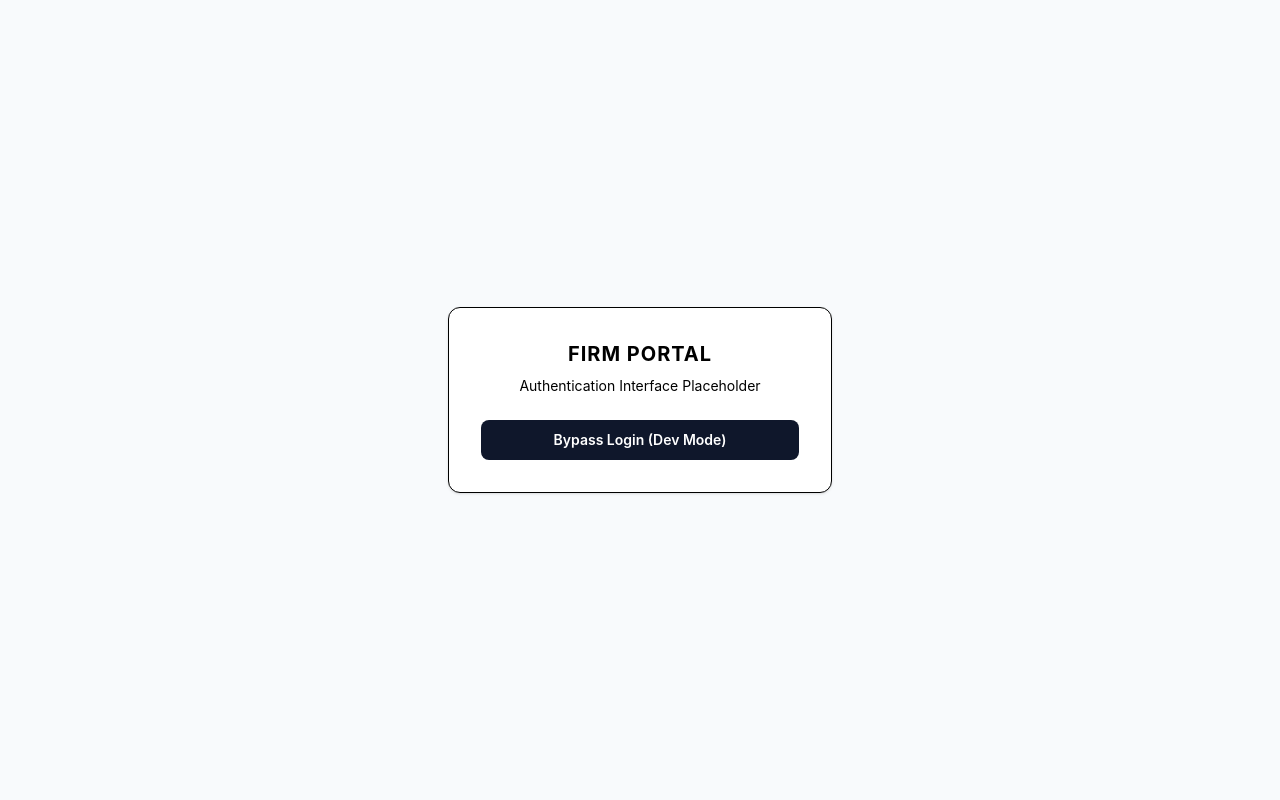
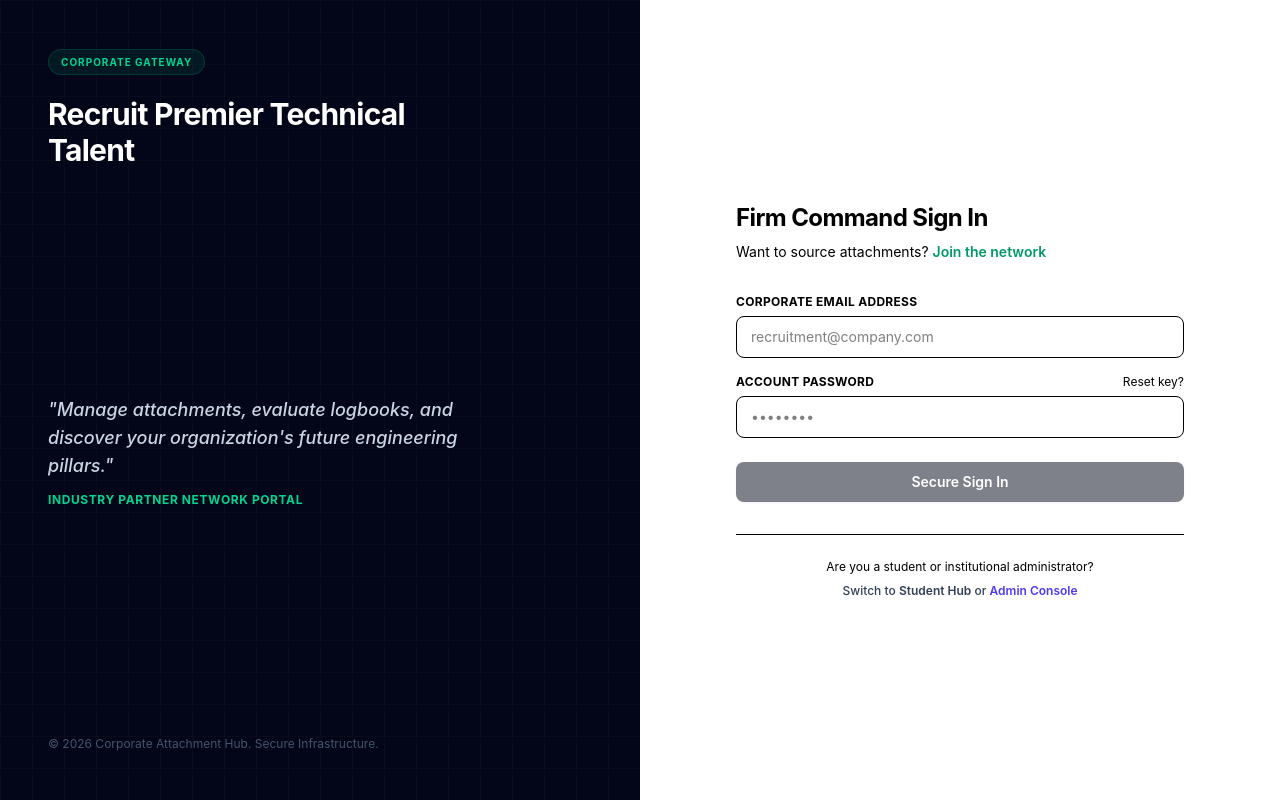
Before and after one commit to eusteve06/student_connect, a React app in the folder frontend/: page /login/firm in a window 1280 px wide. Built offline with nearby package versions, Linux system fonts and the light colour scheme; no server answers; the HTML template or start-up script is replaced by a standard one.

Commit message:
feat: implement corporate partner split-column authentication gateway

```diff
--- /dev/null
+++ b/frontend/src/features/auth/FirmAuth.jsx
@@ -0,0 +1,187 @@
+// src/features/auth/FirmAuth.jsx
+import { useState } from 'react';
+import { useNavigate } from 'react-router-dom';
+import Button from '../../components/common/Button';
+
+export default function FirmAuth() {
+  const [isRegistering, setIsRegistering] = useState(false);
+  const navigate = useNavigate();
+
+  const [formData, setFormData] = useState({
+    companyName: '',
+    industrySector: 'Technology',
+    contactPerson: '',
+    email: '',
+    password: ''
+  });
+
+  const handleInputChange = (e) => {
+    const { name, value } = e.target;
+    setFormData(prev => ({ ...prev, [name]: value }));
+  };
+
+  const handleSubmit = (e) => {
+    e.preventDefault();
+    // Auth pipeline integration goes here
+    navigate('/firm');
+  };
+
+  return (
+    <div className="flex min-h-screen bg-slate-50">
+
+      {/* LEFT COLUMN: Corporate Brand Canvas (Hidden on Mobile) */}
+      <div className="hidden lg:flex lg:w-1/2 bg-slate-950 text-white p-12 flex-col justify-between relative overflow-hidden">
+        <div className="absolute inset-0 opacity-5 bg-[linear-gradient(to_right,#808080_1px,transparent_1px),linear-gradient(to_bottom,#808080_1px,transparent_1px)] bg-[size:32px_32px]" />
+
+        <div className="relative z-10">
+          <span className="text-[10px] font-bold uppercase tracking-widest text-emerald-400 bg-emerald-500/10 px-3 py-1.5 rounded-full border border-emerald-500/20">
+            Corporate Gateway
+          </span>
+          <h1 className="text-3xl font-bold tracking-tight mt-6 max-w-md">
+            Recruit Premier Technical Talent
+          </h1>
+        </div>
+
+        <div className="relative z-10 max-w-md">
+          <blockquote className="text-lg font-medium text-slate-300 italic">
+            "Manage attachments, evaluate logbooks, and discover your organization's future engineering pillars."
+          </blockquote>
+          <p className="text-xs text-emerald-400 mt-3 font-bold uppercase tracking-wider">
+            Industry Partner Network Portal
+          </p>
+        </div>
+
+        <div className="relative z-10 text-xs text-slate-600">
+          © 2026 Corporate Attachment Hub. Secure Infrastructure.
+        </div>
+      </div>
+
+      {/* RIGHT COLUMN: Interactive Form Input Block */}
+      <div className="w-full lg:w-1/2 flex items-center justify-center p-6 sm:p-12 bg-white">
+        <div className="w-full max-w-md space-y-8">
+
+          {/* Header Context Switcher */}
+          <div className="text-center lg:text-left">
+            <h2 className="text-2xl font-bold text-portal-text tracking-tight">
+              {isRegistering ? 'Register Corporate Profile' : 'Firm Command Sign In'}
+            </h2>
+            <p className="text-sm text-portal-muted mt-2">
+              {isRegistering ? 'Already a partner?' : 'Want to source attachments?'}{' '}
+              <button
+                type="button"
+                onClick={() => setIsRegistering(!isRegistering)}
+                className="font-semibold text-emerald-600 hover:underline focus:outline-none"
+              >
+                {isRegistering ? 'Sign In here' : 'Join the network'}
+              </button>
+            </p>
+          </div>
+
+          {/* Core Input Form Wrapper */}
+          <form onSubmit={handleSubmit} className="space-y-4">
+
+            {isRegistering && (
+              <div>
+                <label className="block text-xs font-bold text-portal-text uppercase tracking-wide mb-1.5">Company / Registered Name</label>
+                <input
+                  type="text"
+                  name="companyName"
+                  required
+                  value={formData.companyName}
+                  onChange={handleInputChange}
+                  placeholder="e.g., Apex Tech Solutions"
+                  className="w-full text-sm border border-portal-border rounded-lg px-3.5 py-2.5 bg-white text-portal-text focus:outline-none focus:ring-2 focus:ring-emerald-500/10 focus:border-emerald-500 transition-all"
+                />
+              </div>
+            )}
+
+            {isRegistering && (
+              <div>
+                <label className="block text-xs font-bold text-portal-text uppercase tracking-wide mb-1.5">Industry Sector</label>
+                <select
+                  name="industrySector"
+                  value={formData.industrySector}
+                  onChange={handleInputChange}
+                  className="w-full text-sm border border-portal-border rounded-lg px-3.5 py-2.5 bg-white text-portal-text focus:outline-none focus:ring-2 focus:ring-emerald-500/10 focus:border-emerald-500 transition-all"
+                >
+                  <option value="Technology">Technology & Software</option>
+                  <option value="Finance">Banking & Finance</option>
+                  <option value="Telecommunications">Telecommunications</option>
+                  <option value="CyberSecurity">Cyber Security</option>
+                </select>
+              </div>
+            )}
+
+            {isRegistering && (
+              <div>
+                <label className="block text-xs font-bold text-portal-text uppercase tracking-wide mb-1.5">Lead HR / Representative Name</label>
+                <input
+                  type="text"
+                  name="contactPerson"
+                  required
+                  value={formData.contactPerson}
+                  onChange={handleInputChange}
+                  placeholder="e.g., Jane Doe"
+                  className="w-full text-sm border border-portal-border rounded-lg px-3.5 py-2.5 bg-white text-portal-text focus:outline-none focus:ring-2 focus:ring-emerald-500/10 focus:border-emerald-500 transition-all"
+                />
+              </div>
+            )}
+
+            <div>
+              <label className="block text-xs font-bold text-portal-text uppercase tracking-wide mb-1.5">Corporate Email Address</label>
+              <input
+                type="email"
+                name="email"
+                required
+                value={formData.email}
+                onChange={handleInputChange}
+                placeholder="recruitment@company.com"
+                className="w-full text-sm border border-portal-border rounded-lg px-3.5 py-2.5 bg-white text-portal-text focus:outline-none focus:ring-2 focus:ring-emerald-500/10 focus:border-emerald-500 transition-all"
+              />
+            </div>
+
+            <div>
+              <div className="flex justify-between items-center mb-1.5">
+                <label className="block text-xs font-bold text-portal-text uppercase tracking-wide">Account Password</label>
+                {!isRegistering && (
+                  <a href="#" className="text-xs text-portal-muted hover:text-emerald-600 hover:underline">Reset key?</a>
+                )}
+              </div>
+              <input
+                type="password"
+                name="password"
+                required
+                value={formData.password}
+                onChange={handleInputChange}
+                placeholder="••••••••"
+                className="w-full text-sm border border-portal-border rounded-lg px-3.5 py-2.5 bg-white text-portal-text focus:outline-none focus:ring-2 focus:ring-emerald-500/10 focus:border-emerald-500 transition-all"
+              />
+            </div>
+
+            <div className="pt-2">
+              <Button
+                type="submit"
+                className="w-full bg-slate-950 hover:bg-slate-800 text-white text-sm font-semibold py-2.5 border-0 shadow-sm transition-colors"
+              >
+                {isRegistering ? 'Submit Verification Request' : 'Secure Sign In'}
+              </Button>
+            </div>
+          </form>
+
+          {/* Quick Portal Switcher Footer Link */}
+          <div className="border-t border-portal-border pt-6 text-center">
+            <p className="text-xs text-portal-muted">
+              Are you a student or institutional administrator? <br />
+              <span className="inline-block mt-2 font-medium text-slate-700">
+                Switch to <a href="/login/student" className="text-student-primary font-semibold hover:underline">Student Hub</a> or{' '}
+                <a href="/login/university" className="text-indigo-600 font-semibold hover:underline">Admin Console</a>
+              </span>
+            </p>
+          </div>
+
+        </div>
+      </div>
+
+    </div>
+  );
+}
--- a/frontend/src/routes/AppRoutes.jsx
+++ b/frontend/src/routes/AppRoutes.jsx
@@ -2,11 +2,12 @@ import { createBrowserRouter, RouterProvider, Navigate } from 'react-router-dom'
 
 // Import View Templates
 import StudentAuth from '../features/auth/StudentAuth';
+import FirmAuth from '../features/auth/FirmAuth';
 import StudentDashboard from '../features/student/views/StudentDashboard';
 import FirmDashboard from '../features/firms/views/FirmDashboad';
 import UniversityDashboard from '../features/university/views/UniversityDashboard';
 
-// Remaining Auth Placeholders (To be replaced later when building their modules)
+// Remaining Auth Placeholders (To be replaced later)
 const LoginPlaceholder = ({ role }) => (
   <div className="flex h-screen items-center justify-center bg-slate-50">
     <div className="p-8 bg-white rounded-xl border border-portal-border shadow-sm max-w-sm w-full text-center">
@@ -31,7 +32,7 @@ const router = createBrowserRouter([
   },
   {
     path: '/login/firm',
-    element: <LoginPlaceholder role="firm" />,
+    element: <FirmAuth />
   },
   {
     path: '/login/university',
```
